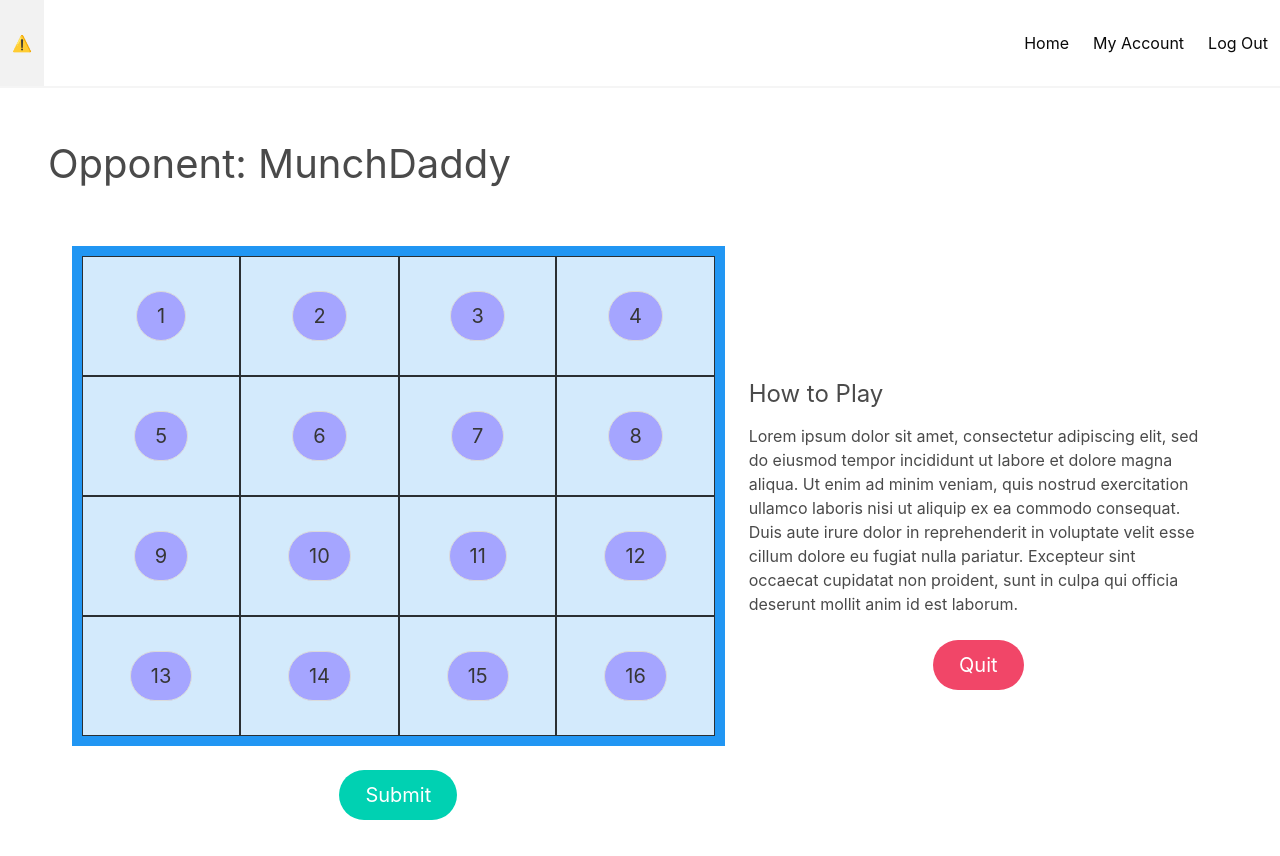
After one commit to reyesenamorado97/312-Project, a Flask app: page /game/playing in a window 1280 px wide. The commit adds this page. Run offline with Flask 3, Linux system fonts and the light colour scheme.

Commit message:
last changes before overhaul

```diff
--- a/website/game.py
+++ b/website/game.py
@@ -1,3 +1,11 @@
 from flask import Blueprint, render_template, send_from_directory, redirect
 
 game =Blueprint('game',__name__)
+
+@game.route("/lobby")
+def loadLobby():
+    return render_template("lobby.html")
+
+@game.route("/playing")
+def playingGame():
+    return render_template("game.html")
--- /dev/null
+++ b/website/templates/game.html
@@ -0,0 +1,262 @@
+<html lang="en">
+	<head>
+		<meta charset="UTF-8" />
+		<meta name="viewport" content="width=device-width, initial-scale=1.0" />
+
+		<!-- Decide on the name in the tab here -->
+		<title>Battleship Game</title>
+
+		<!-- This forces the app to use Bulma CSS for styles
+		        Class name is provided by Bulma, so if you're looking for a style,
+                you should search for a a Bulma classname that has the style you're looking for -->
+		<!-- Use this link for official docs: https://bulma.io/documentation/helpers/ -->
+
+		<link rel="stylesheet" href="https://cdn.jsdelivr.net/npm/bulma@0.9.4/css/bulma.min.css" />
+		<link rel="stylesheet2" href="/src/index/index.css" />
+		<script src="https://unpkg.com/@lottiefiles/lottie-player@latest/dist/lottie-player.js"></script>
+
+		<style>
+			.fadeIn {
+				animation: fadeInAnimation ease 1s;
+				animation-iteration-count: 1;
+				animation-fill-mode: forwards;
+			}
+
+			@keyframes fadeInAnimation {
+				0% {
+					opacity: 0;
+				}
+				100% {
+					opacity: 1;
+				}
+			}
+			.grid-container {
+				display: grid;
+				grid-template-columns: auto auto auto auto;
+				background-color: #2196f3;
+				padding: 10px;
+			}
+			.grid-item {
+				background-color: rgba(255, 255, 255, 0.8);
+				border: 1px solid rgba(0, 0, 0, 0.8);
+				padding: 10px;
+				font-size: 30px;
+				text-align: center;
+			}
+			.game-button {
+				border-radius: 40px;
+				background: #a5a5ff;
+			}
+		</style>
+
+		<!-- Import JQuery from Google to do React-like things (like inserting html from other html files) -->
+		<script src="https://ajax.googleapis.com/ajax/libs/jquery/3.6.3/jquery.min.js"></script>
+
+		<!-- Grab the navbar content from /src/navbar/navbar.html -->
+		<script>
+			$(function () {
+				$("#navbarContent").load("/templates/navbar.html");
+			});
+		</script>
+	</head>
+
+	<!----------------------------------------------- Page Content BEGINS ----------------------------------------------->
+	<body>
+		<!-- NavBar -->
+		<div id="navbarContent"></div>
+
+		<!-- Main Page Header -->
+		<h1 class="section is-size-2-desktop is-size-3-mobile fadeIn">Opponent: MunchDaddy</h1>
+
+		<!-- Landing Page Description -->
+		<div class="section pt-1 pb-0 mx-5 fadeIn">
+			<div class="container">
+				<div class="columns is-vcentered">
+
+					<!-- Left Column Starts Here (Used to Hold Grid)-->
+					<div class="column is-7 is-size-5-mobile">
+						<div class="grid-container">
+							<div class="grid-item" onclick="">
+								<div class="buttons is-centered">
+									<div class="my-5">
+										<button class="button game-button is-medium" onclick="window.location.href='/lobby/home';">
+											1
+										</button>
+									</div>
+								</div>
+							</div>
+							<div class="grid-item">
+								<div class="buttons is-centered">
+									<div class="my-5">
+										<button class="button game-button is-medium" onclick="window.location.href='/lobby/home';">
+											2
+										</button>
+									</div>
+								</div>
+							</div>
+							<div class="grid-item">
+								<div class="buttons is-centered">
+									<div class="my-5">
+										<button class="button game-button is-medium" onclick="window.location.href='/lobby/home';">
+											3
+										</button>
+									</div>
+								</div>
+							</div>
+							<div class="grid-item">
+								<div class="buttons is-centered">
+									<div class="my-5">
+										<button class="button game-button is-medium" onclick="window.location.href='/lobby/home';">
+											4
+										</button>
+									</div>
+								</div>
+							</div>
+							<div class="grid-item">
+								<div class="buttons is-centered">
+									<div class="my-5">
+										<button class="button game-button is-medium" onclick="window.location.href='/lobby/home';">
+											5
+										</button>
+									</div>
+								</div>
+							</div>
+							<div class="grid-item">
+								<div class="buttons is-centered">
+									<div class="my-5">
+										<button class="button game-button is-medium" onclick="window.location.href='/lobby/home';">
+											6
+										</button>
+									</div>
+								</div>
+							</div>
+							<div class="grid-item">
+								<div class="buttons is-centered">
+									<div class="my-5">
+										<button class="button game-button is-medium" onclick="window.location.href='/lobby/home';">
+											7
+										</button>
+									</div>
+								</div>
+							</div>
+							<div class="grid-item">
+								<div class="buttons is-centered">
+									<div class="my-5">
+										<button class="button game-button is-medium" onclick="window.location.href='/lobby/home';">
+											8
+										</button>
+									</div>
+								</div>
+							</div>
+							<div class="grid-item">
+								<div class="buttons is-centered">
+									<div class="my-5">
+										<button class="button game-button is-medium" onclick="window.location.href='/lobby/home';">
+											9
+										</button>
+									</div>
+								</div>
+							</div>
+							<div class="grid-item">
+								<div class="buttons is-centered">
+									<div class="my-5">
+										<button class="button game-button is-medium" onclick="window.location.href='/lobby/home';">
+											10
+										</button>
+									</div>
+								</div>
+							</div>
+							<div class="grid-item">
+								<div class="buttons is-centered">
+									<div class="my-5">
+										<button class="button game-button is-medium" onclick="window.location.href='/lobby/home';">
+											11
+										</button>
+									</div>
+								</div>
+							</div>
+							<div class="grid-item">
+								<div class="buttons is-centered">
+									<div class="my-5">
+										<button class="button game-button is-medium" onclick="window.location.href='/lobby/home';">
+											12
+										</button>
+									</div>
+								</div>
+							</div>
+							<div class="grid-item">
+								<div class="buttons is-centered">
+									<div class="my-5">
+										<button class="button game-button is-medium" onclick="window.location.href='/lobby/home';">
+											13
+										</button>
+									</div>
+								</div>
+							</div>
+							<div class="grid-item">
+								<div class="buttons is-centered">
+									<div class="my-5">
+										<button class="button game-button is-medium" onclick="window.location.href='/lobby/home';">
+											14
+										</button>
+									</div>
+								</div>
+							</div>
+							<div class="grid-item">
+								<div class="buttons is-centered">
+									<div class="my-5">
+										<button class="button game-button is-medium" onclick="window.location.href='/lobby/home';">
+											15
+										</button>
+									</div>
+								</div>
+							</div>
+							<div class="grid-item">
+								<div class="buttons is-centered">
+									<div class="my-5">
+										<button class="button game-button is-medium" onclick="window.location.href='/lobby/home';">
+											16
+										</button>
+									</div>
+								</div>
+							</div>
+						</div>
+
+						<div class="buttons is-centered">
+							<div class="my-5">
+								<button
+									class="button is-medium is-primary is-rounded"
+									onclick="window.location.href='/auth/loginForm';"
+								>
+									Submit
+								</button>
+							</div>
+						</div>
+					</div>
+
+					<!-- Right Column Starts Here (Used For Rules and Quitting)-->
+					<div class="column mx-7 is-5 is-centered ">
+						<h2 class="is-size-4-desktop is-size-3-mobile pb-3 fadeIn">How to Play</h2>
+
+						<p>
+							Lorem ipsum dolor sit amet, consectetur adipiscing elit, sed do eiusmod tempor incididunt ut labore et
+							dolore magna aliqua. Ut enim ad minim veniam, quis nostrud exercitation ullamco laboris nisi ut aliquip ex
+							ea commodo consequat. Duis aute irure dolor in reprehenderit in voluptate velit esse cillum dolore eu
+							fugiat nulla pariatur. Excepteur sint occaecat cupidatat non proident, sunt in culpa qui officia deserunt
+							mollit anim id est laborum.
+						</p>
+						<div class="buttons is-centered">
+							<div class="my-5">
+								<button class="button is-medium is-danger is-rounded" onclick="window.location.href='/lobby/home';">
+									Quit
+								</button>
+							</div>
+						</div>
+					</div>
+				</div>
+			</div>
+		</div>
+		<script src="/static/game.js"></script>
+	</body>
+	<!------------------------------------------------ Page Content ENDS ------------------------------------------------>
+</html>
```
Also changed, not shown: website/templates/home.html (+22 -7 lines), website/templates/lobby.html (added, +106 -0 lines), website/static/game.js (added).
